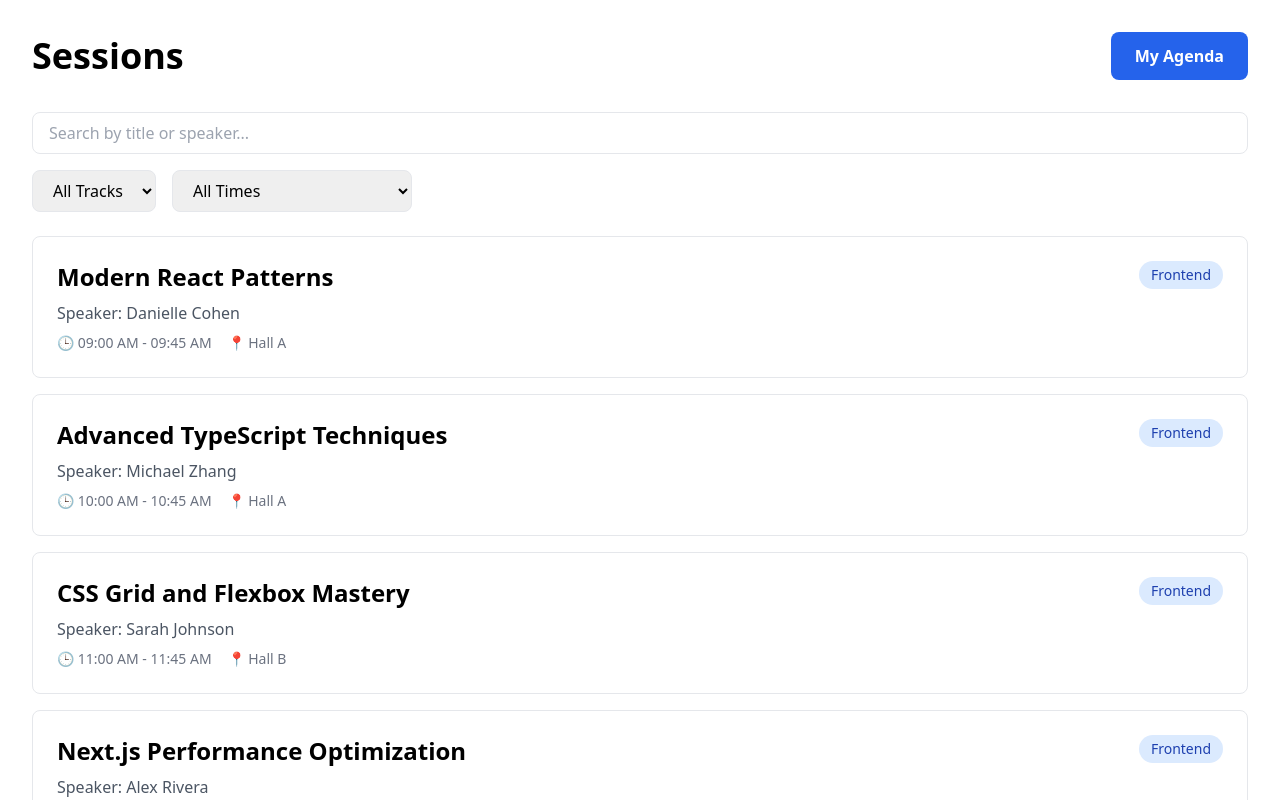
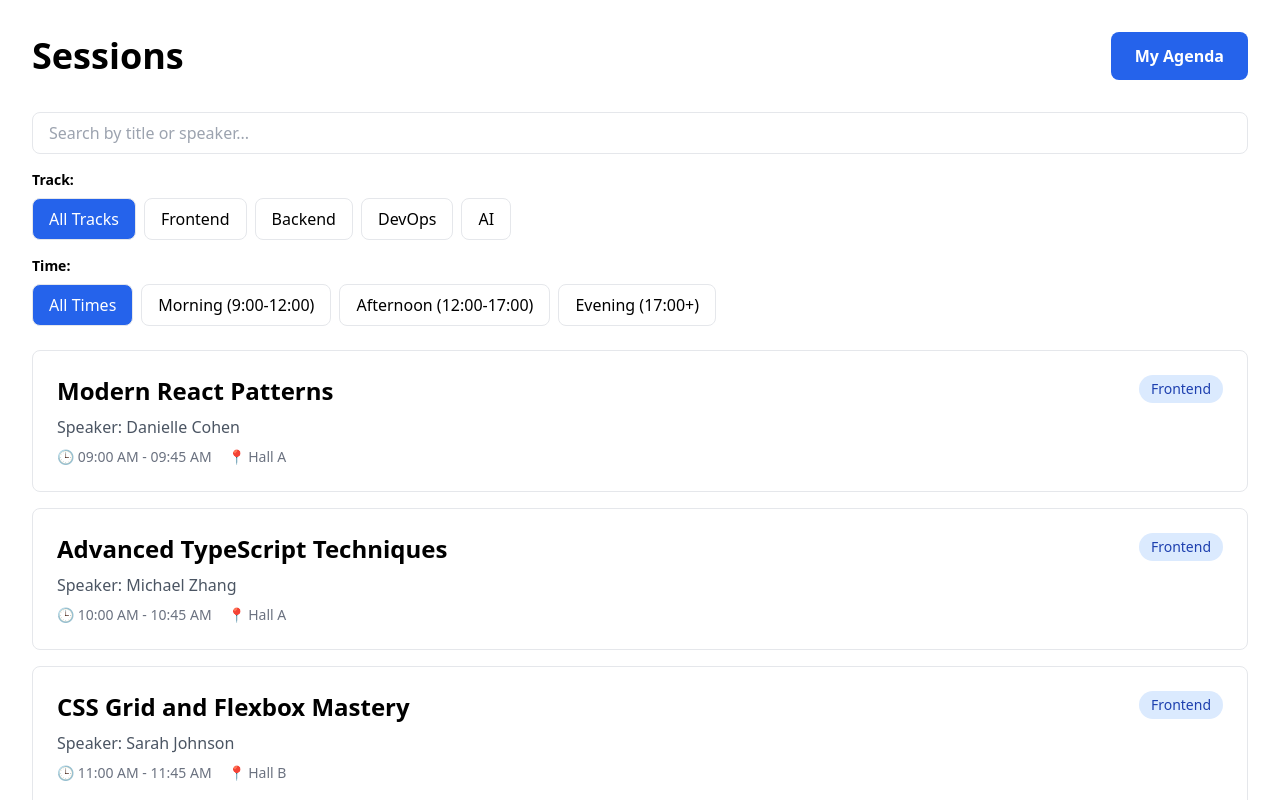
Before and after one commit to sara-braverman/sqlink, a Next.js app: page / in a window 1280 px wide. Shown: the top 800 px of the page. Built offline with nearby package versions, Linux system fonts and the light colour scheme.

Commit message:
change dropdown

```diff
--- a/components/SessionFilters.tsx
+++ b/components/SessionFilters.tsx
@@ -15,31 +15,62 @@ export default function SessionFilters({
   onTrackChange,
   onTimeChange,
 }: SessionFiltersProps): JSX.Element {
+  const times = [
+    { value: 'morning', label: 'Morning (9:00-12:00)' },
+    { value: 'afternoon', label: 'Afternoon (12:00-17:00)' },
+    { value: 'evening', label: 'Evening (17:00+)' },
+  ];
+
   return (
-    <div className="flex gap-4 mb-6">
-      <select
-        value={selectedTrack}
-        onChange={(e) => onTrackChange(e.target.value)}
-        className="px-4 py-2 border rounded-lg"
-      >
-        <option value="">All Tracks</option>
-        {tracks.map((track: string): JSX.Element => (
-          <option key={track} value={track}>
-            {track}
-          </option>
-        ))}
-      </select>
-
-      <select
-        value={selectedTime}
-        onChange={(e) => onTimeChange(e.target.value)}
-        className="px-4 py-2 border rounded-lg"
-      >
-        <option value="">All Times</option>
-        <option value="morning">Morning (9:00 - 12:00)</option>
-        <option value="afternoon">Afternoon (12:00 - 17:00)</option>
-        <option value="evening">Evening (17:00+)</option>
-      </select>
+    <div className="w-full mb-6">
+      <div className="mb-4">
+        <p className="text-sm font-semibold mb-2">Track:</p>
+        <div className="flex flex-wrap gap-2">
+          <button
+            onClick={() => onTrackChange('')}
+            className={`px-4 py-2 rounded-lg border ${
+              selectedTrack === '' ? 'bg-blue-600 text-white' : 'bg-white hover:bg-gray-100'
+            }`}
+          >
+            All Tracks
+          </button>
+          {tracks.map((track: string) => (
+            <button
+              key={track}
+              onClick={() => onTrackChange(track)}
+              className={`px-4 py-2 rounded-lg border ${
+                selectedTrack === track ? 'bg-blue-600 text-white' : 'bg-white hover:bg-gray-100'
+              }`}
+            >
+              {track}
+            </button>
+          ))}
+        </div>
+      </div>
+      <div>
+        <p className="text-sm font-semibold mb-2">Time:</p>
+        <div className="flex flex-wrap gap-2">
+          <button
+            onClick={() => onTimeChange('')}
+            className={`px-4 py-2 rounded-lg border ${
+              selectedTime === '' ? 'bg-blue-600 text-white' : 'bg-white hover:bg-gray-100'
+            }`}
+          >
+            All Times
+          </button>
+          {times.map((time) => (
+            <button
+              key={time.value}
+              onClick={() => onTimeChange(time.value)}
+              className={`px-4 py-2 rounded-lg border ${
+                selectedTime === time.value ? 'bg-blue-600 text-white' : 'bg-white hover:bg-gray-100'
+              }`}
+            >
+              {time.label}
+            </button>
+          ))}
+        </div>
+      </div>
     </div>
   );
 }
```
